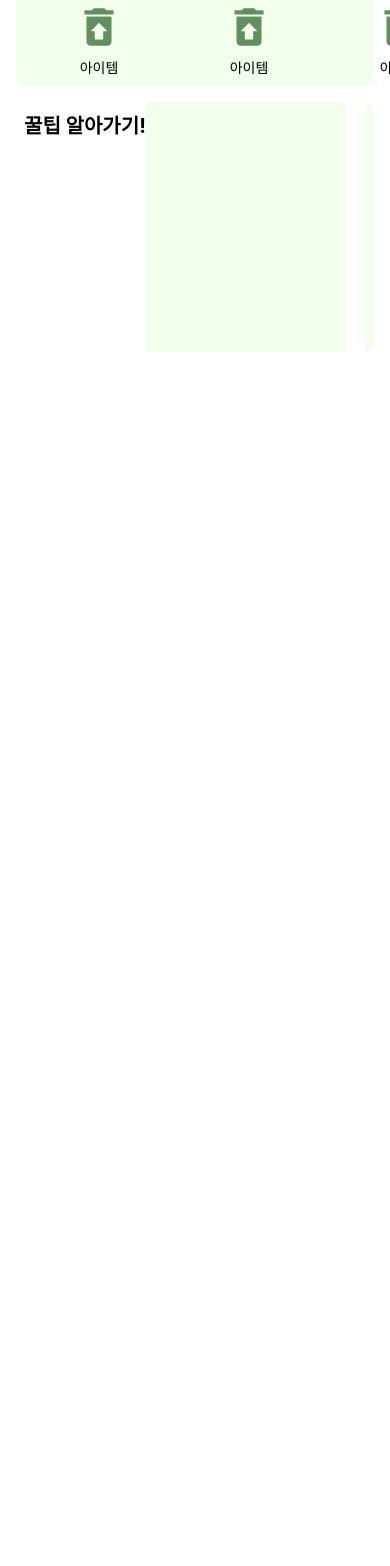
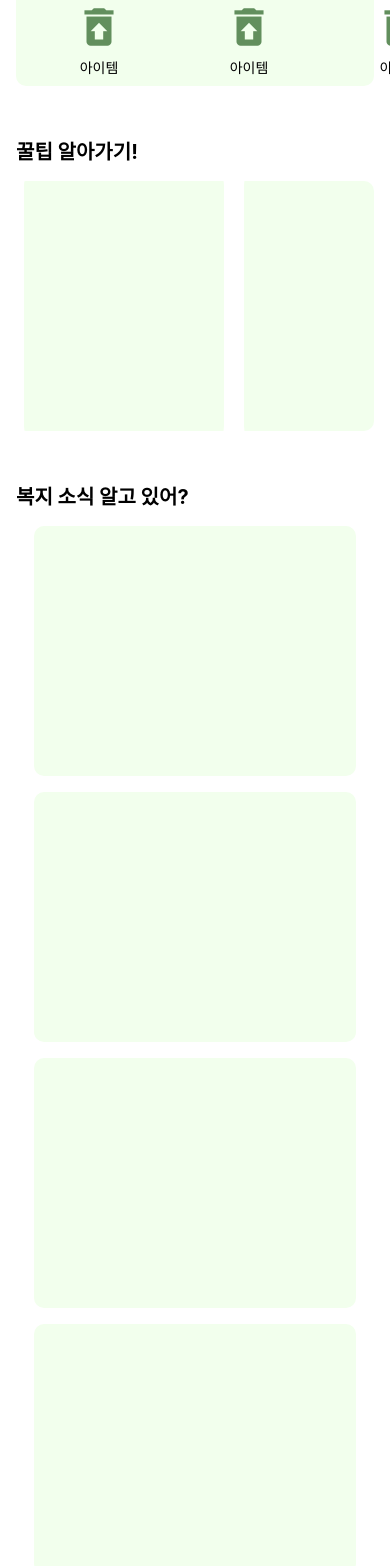
Before and after one commit to EcoBuddy-SW/EcoBuddy, a React Native app: screen /Home in a window 390 px wide. Shown: the part 300-1866 px from the top of the page. Before the commit the page ends 844 px from the top, so only its background shows below. Built offline with nearby package versions, Linux system fonts and the light colour scheme.

Commit message:
main page 아이콘 배치

```diff
--- a/HomeBottom.js
+++ b/HomeBottom.js
@@ -40,7 +40,7 @@ function BottomTabNavigationApp() {
         name="Home"
         component={HomeScreen}
         options={{
-          // title: '홈',
+          title: '홈',
           tabBarIcon: ({ color, size }) => (
             <Icon name="home" color={color} size={size} />
           ),
--- a/HomeScreen.js
+++ b/HomeScreen.js
@@ -69,13 +69,20 @@ function HomeScreen() {
         </View>
       </View>
 
+      <Text style={{ fontSize: 20, fontWeight: 'bold', marginTop:50}}>꿀팁 알아가기!</Text>
       <ScrollView horizontal={true} style={[styles.iconContainer, { backgroundColor: 'white' }]}>
-        <Text style={{ fontSize: 20, fontWeight: 'bold', marginBottom: 50, }}>꿀팁 알아가기!</Text>
         <View style={styles.iconContainer2}></View>
         <View style={styles.iconContainer2}></View>
         <View style={styles.iconContainer2}></View>
         <View style={styles.iconContainer2}></View>
       </ScrollView>
+
+      <Text style={{ fontSize: 20, fontWeight: 'bold', marginTop:50}}>복지 소식 알고 있어?</Text>
+        <View style={[styles.iconContainer, { width: '90%' }]}></View>
+        <View style={[styles.iconContainer, { width: '90%' }]}></View>
+        <View style={[styles.iconContainer, { width: '90%' }]}></View>
+        <View style={[styles.iconContainer, { width: '90%' }]}></View>
+        <View style={[styles.iconContainer, { width: '90%' }]}></View>
     </ScrollView>
   );
 }
```
